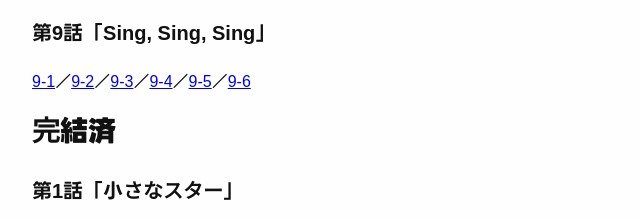
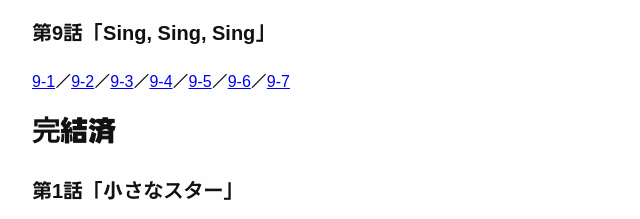
Before and after one commit to lonsagisawa/kitahina.co, an Astro site: page /aasterism in a window 1280 px wide. Shown: the part 581-800 px from the top of the page, 288-928 px from the left. Built offline with nearby package versions, Linux system fonts and the light colour scheme; Astro itself is replaced by a stand-in of ours; a web font is replaced by a local one.

Commit message:
Amairo no Asterism: 9-7

```diff
--- a/src/pages/aasterism.mdx
+++ b/src/pages/aasterism.mdx
@@ -15,7 +15,7 @@
 
 ### 第9話「Sing, Sing, Sing」
 
-[9-1](https://twitter.com/imasml_webcomic/status/1611286459134234625)／[9-2](https://twitter.com/imasml_webcomic/status/1613823179004190721)／[9-3](https://twitter.com/imasml_webcomic/status/1616360016184762369)／[9-4](https://twitter.com/imasml_webcomic/status/1618896731126566914)／[9-5](https://twitter.com/imasml_webcomic/status/1621433318343598080)／[9-6](https://twitter.com/imasml_webcomic/status/1623970041539567617)
+[9-1](https://twitter.com/imasml_webcomic/status/1611286459134234625)／[9-2](https://twitter.com/imasml_webcomic/status/1613823179004190721)／[9-3](https://twitter.com/imasml_webcomic/status/1616360016184762369)／[9-4](https://twitter.com/imasml_webcomic/status/1618896731126566914)／[9-5](https://twitter.com/imasml_webcomic/status/1621433318343598080)／[9-6](https://twitter.com/imasml_webcomic/status/1623970041539567617)／[9-7](https://twitter.com/imasml_webcomic/status/1626506741780459520)
 
 ## 完結済
 
```
